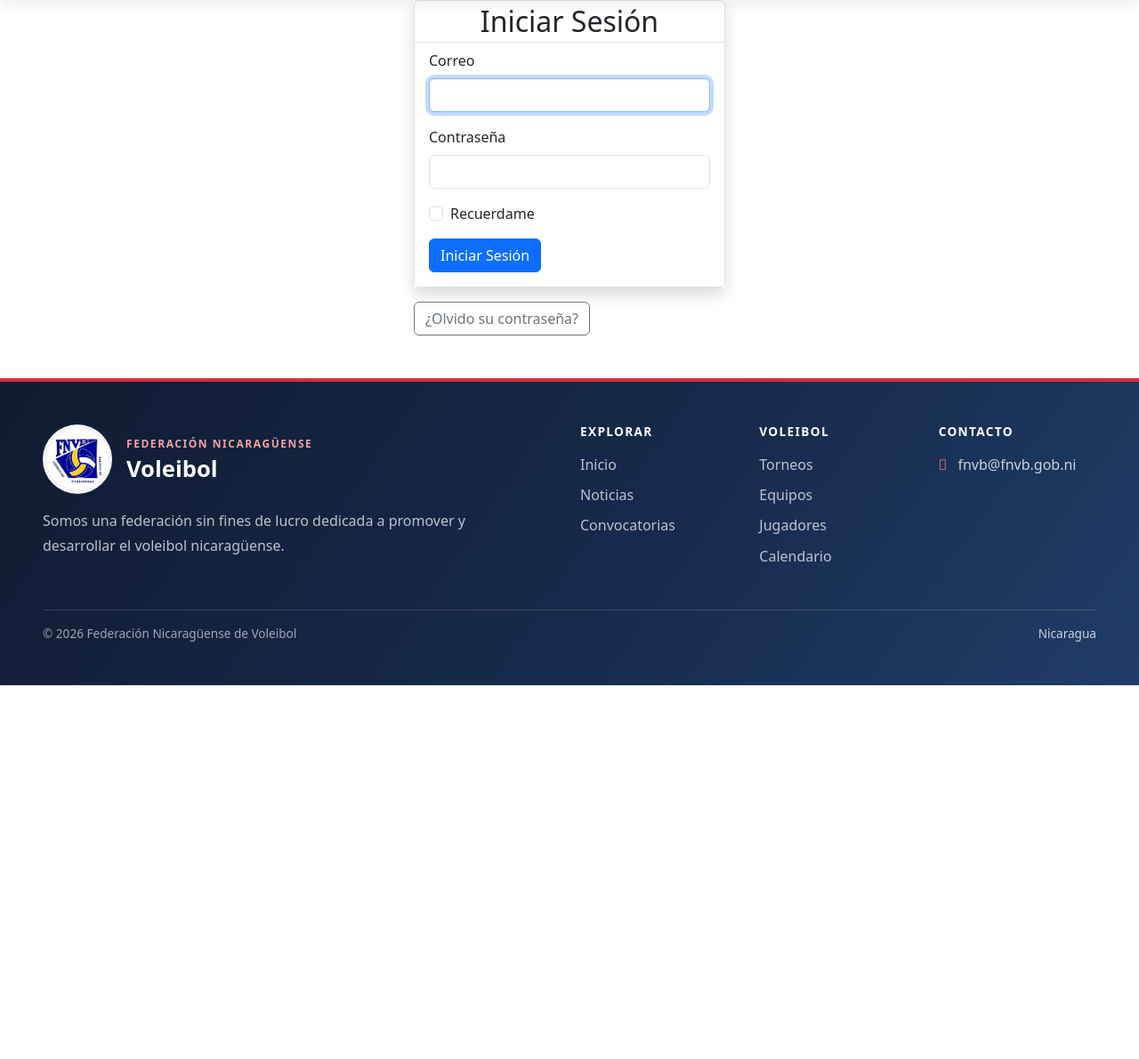
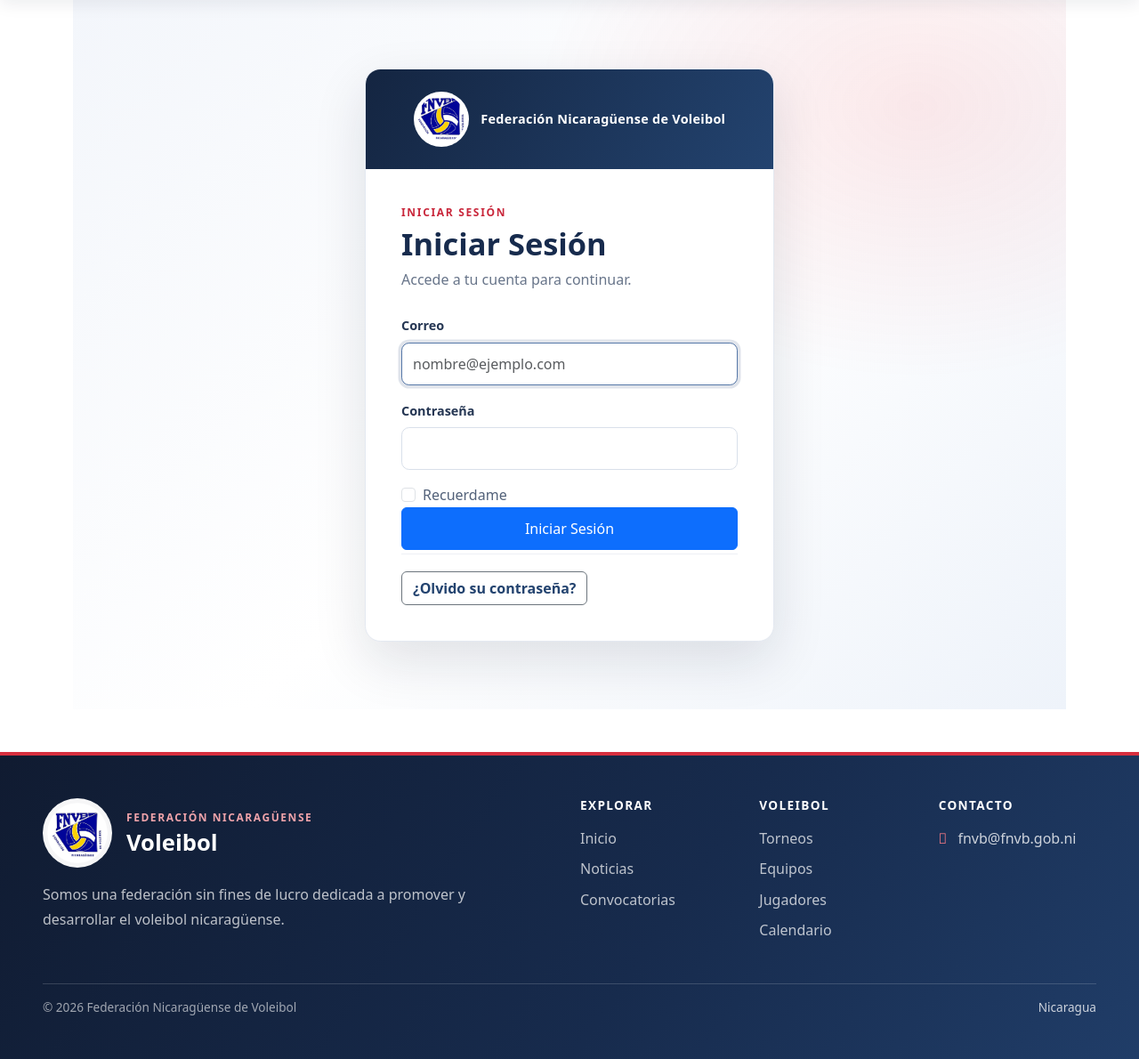
Before and after one commit to rael05/fnvb, a Rails app: page /users/sign_in in a window 1280 px wide. Shown: the part 127-1317 px from the top of the page at 89% size. Before the commit the page ends 897 px from the top, so only its background shows below. Run offline with Rails 7, Linux system fonts and the light colour scheme; style sheets or scripts are compiled from the project's sources; parts of the project's set-up code (start-up, migrations or seed data) failed here and were passed over; some libraries are stand-ins or nearby versions.

Commit message:
Mejorando el aspecto del login

```diff
--- a/app/assets/stylesheets/customStyle.css
+++ b/app/assets/stylesheets/customStyle.css
@@ -1,5 +1,130 @@
 .link-hover {
     text-decoration: none;
+}
+
+.auth-page {
+    display: grid;
+    min-height: min(720px, calc(100vh - 130px));
+    place-items: center;
+    padding: clamp(2rem, 6vw, 5rem) 1rem;
+    background: radial-gradient(ellipse at 85% 15%, rgba(215, 47, 63, 0.11), transparent 32%), linear-gradient(135deg, #f3f6fb 0%, #fff 52%, #eef3fa 100%);
+}
+
+.auth-card {
+    width: min(100%, 460px);
+    overflow: hidden;
+    background: #fff;
+    border: 1px solid #e4e9f1;
+    border-radius: 1.1rem;
+    box-shadow: 0 22px 60px rgba(16, 27, 49, 0.12);
+}
+
+.auth-card__brand {
+    display: flex;
+    min-height: 112px;
+    align-items: center;
+    justify-content: center;
+    gap: 0.85rem;
+    padding: 1.25rem;
+    color: #fff;
+    background: linear-gradient(120deg, #142541, #23436f);
+    font-size: 0.9rem;
+    font-weight: 700;
+    letter-spacing: 0.02em;
+}
+
+.auth-card__logo {
+    width: 62px;
+    height: 62px;
+    padding: 4px;
+    object-fit: contain;
+    background: #fff;
+    border-radius: 50%;
+}
+
+.auth-card__content {
+    padding: clamp(1.5rem, 6vw, 2.5rem);
+}
+
+.auth-card__eyebrow {
+    margin-bottom: 0.35rem;
+    color: #c9273b;
+    font-size: 0.75rem;
+    font-weight: 800;
+    letter-spacing: 0.14em;
+    text-transform: uppercase;
+}
+
+.auth-card__title {
+    margin-bottom: 0.45rem;
+    color: #172b4d;
+    font-size: clamp(1.8rem, 5vw, 2.15rem);
+    font-weight: 800;
+}
+
+.auth-card__intro {
+    margin-bottom: 1.7rem;
+    color: #68758a;
+}
+
+.auth-form .form-label {
+    color: #253653;
+    font-size: 0.9rem;
+    font-weight: 700;
+}
+
+.auth-form .form-control {
+    min-height: 48px;
+    border-color: #d9e0ea;
+    border-radius: 0.55rem;
+}
+
+.auth-form .form-control:focus {
+    border-color: #5678a8;
+    box-shadow: 0 0 0 0.22rem rgba(35, 67, 111, 0.14);
+}
+
+.auth-form__remember {
+    margin: 0.25rem 0 1.35rem;
+    color: #53627a;
+}
+
+.auth-form__submit {
+    width: 100%;
+    min-height: 48px;
+    margin-bottom: 0.25rem;
+    background: #c9273b;
+    border-color: #c9273b;
+    border-radius: 0.55rem;
+    font-weight: 700;
+}
+
+.auth-form__submit:hover,
+.auth-form__submit:focus-visible {
+    background: #a91e30;
+    border-color: #a91e30;
+}
+
+.auth-card__links {
+    padding-top: 1.15rem;
+    border-top: 1px solid #edf0f5;
+}
+
+.auth-card__links a {
+    color: #23436f;
+    font-weight: 600;
+}
+
+@media (max-width: 480px) {
+    .auth-card__brand {
+        min-height: 96px;
+        font-size: 0.78rem;
+    }
+
+    .auth-card__logo {
+        width: 52px;
+        height: 52px;
+    }
 }
 .link-hover:hover {
     text-decoration: underline;
--- a/app/views/users/sessions/new.html.erb
+++ b/app/views/users/sessions/new.html.erb
@@ -1,36 +1,39 @@
-<div class="d-flex justify-content-center">
-  <div style="width: 350px">
-    <div class="shadow mb-3">
-      <div class="border rounded-top border-bottom-0">
-        <h2 class="text-center m-0 py-1"><%= t(:log_in) %></h2>
+<main class="auth-page">
+  <section class="auth-card" aria-labelledby="auth-title">
+    <div class="auth-card__brand">
+      <%= image_tag "fnvb.png", alt: "", class: "auth-card__logo" %>
+      <span>Federación Nicaragüense de Voleibol</span>
     </div>
 
-      <div class="px-3 py-2 border rounded-bottom">
-        <%= form_for(resource, as: resource_name, url: session_path(resource_name)) do |f| %>
+    <div class="auth-card__content">
+      <p class="auth-card__eyebrow"><%= t(:log_in) %></p>
+      <h1 id="auth-title" class="auth-card__title"><%= t(:log_in) %></h1>
+      <p class="auth-card__intro"><%= t("ui.login_intro", default: "Accede a tu cuenta para continuar.") %></p>
+
+      <%= form_for(resource, as: resource_name, url: session_path(resource_name), html: { class: "auth-form" }) do |f| %>
         <div class="mb-3">
-            <%= f.label t(:email), class: "form-label" %><br />
-            <%= f.email_field :email, autofocus: true, autocomplete: "email", class: "form-control" %>
+          <%= f.label :email, t(:email), class: "form-label" %>
+          <%= f.email_field :email, autofocus: true, autocomplete: "email", class: "form-control", placeholder: "nombre@ejemplo.com" %>
         </div>
 
         <div class="mb-3">
-            <%= f.label t(:password), class: "form-label" %><br />
+          <%= f.label :password, t(:password), class: "form-label" %>
           <%= f.password_field :password, autocomplete: "current-password", class: "form-control" %>
         </div>
 
         <% if devise_mapping.rememberable? %>
-            <div class="form-check mb-3">
+          <div class="form-check auth-form__remember">
             <%= f.check_box :remember_me, class: "form-check-input" %>
-              <%= f.label t(:remember_me), class: "form-check-label" %>
+            <%= f.label :remember_me, t(:remember_me), class: "form-check-label" %>
           </div>
         <% end %>
 
-          <div>
-            <%= f.submit t(:log_in), class: "btn btn-primary mb-2" %>
-          </div>
+        <%= f.submit t(:log_in), class: "btn btn-primary auth-form__submit" %>
       <% end %>
-      </div>
-    </div>
 
+      <div class="auth-card__links">
         <%= render "users/shared/links" %>
       </div>
     </div>
+  </section>
+</main>
--- a/config/locales/en.yml
+++ b/config/locales/en.yml
@@ -431,6 +431,7 @@
     didnt_receive_confirmation: "Didn't receive confirmation instructions?"
     didnt_receive_unlock: "Didn't receive unlock instructions?"
     sign_in_with_provider: "Sign in with %{provider}"
+    login_intro: "Sign in to your account to continue."
     home_tagline: "Passion played as a team"
     home_description: "News, competitions, and the development of Nicaraguan volleyball."
     on_the_court: "On the court"
--- a/config/locales/es.yml
+++ b/config/locales/es.yml
@@ -401,6 +401,7 @@
     didnt_receive_confirmation: "¿No recibiste instrucciones de confirmación?"
     didnt_receive_unlock: "¿No recibiste instrucciones para desbloquear la cuenta?"
     sign_in_with_provider: "Iniciar sesión con %{provider}"
+    login_intro: "Accede a tu cuenta para continuar."
     home_tagline: "Pasión que se juega en equipo"
     home_description: "Actualidad, competencias y desarrollo del voleibol nicaragüense."
     on_the_court: "En la cancha"
```
Lines whose indentation alone changed are shown as unchanged.
